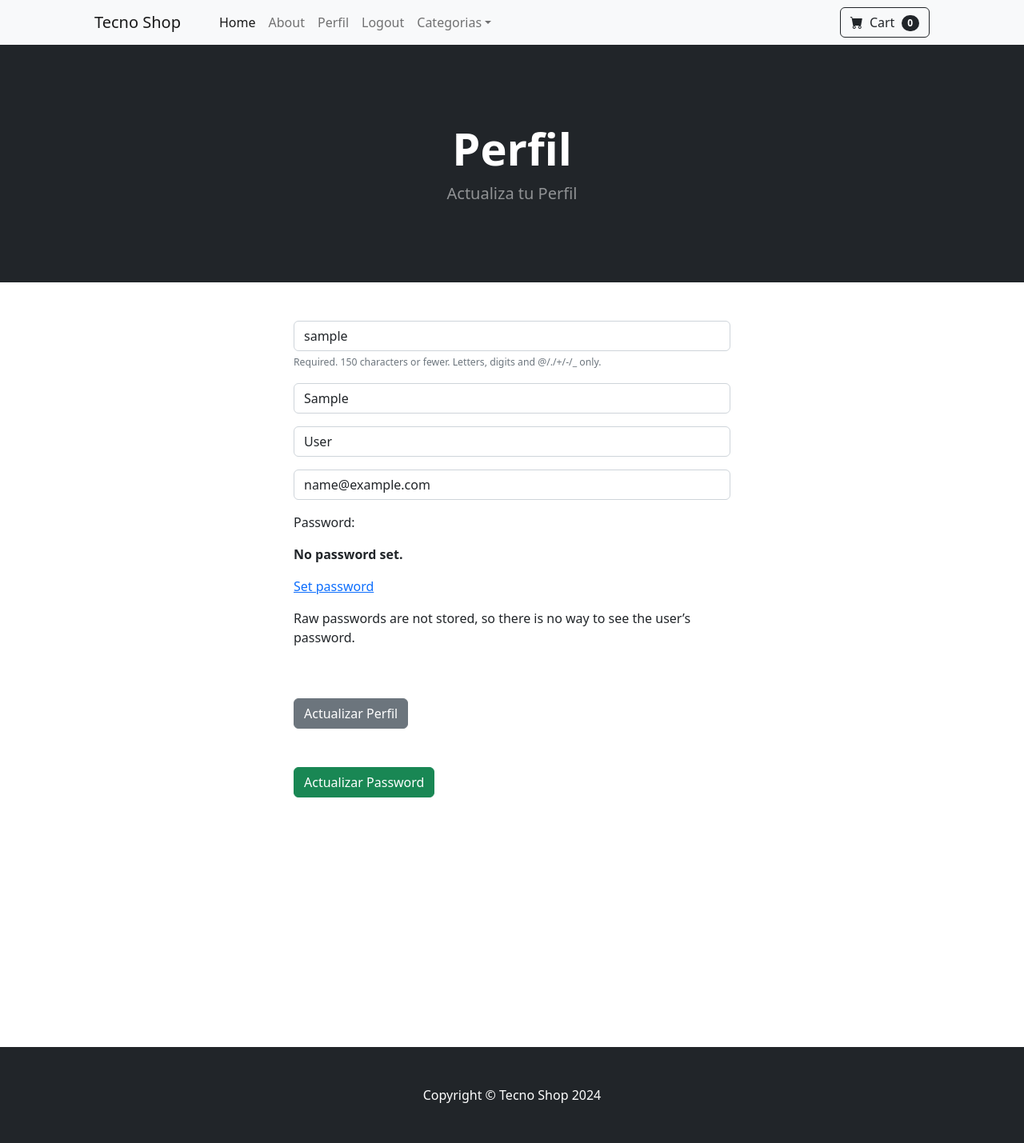
After one commit to cccBurns/ecommerce_django, a Django app: page /update_user/ in a window 1280 px wide. The commit adds this page. Shown: the whole page at 80% size. Run offline with Django 5.2, Linux system fonts and the light colour scheme; the visitor is signed in with stand-in values (Sample User, id 1); data comes from the database, SQL or seed files in the repository; parts of the project's set-up code (start-up, migrations or seed data) failed here and were passed over; some libraries are stand-ins or nearby versions.

Commit message:
viernes 17, video 23, 10min

```diff
--- a/cart/views.py
+++ b/cart/views.py
@@ -2,6 +2,7 @@ from django.shortcuts import render, get_object_or_404
 from .cart import Cart
 from inicio.models import Product
 from django.http import JsonResponse
+from django.contrib import messages
 
 def cart_summary(request):
     # Get the cart
@@ -33,6 +34,7 @@ def cart_add(request):
         # Return resonse
         #response = JsonResponse({'Product Name: ': product.name})
         response = JsonResponse({'qty': cart_quantity})
+        messages.success(request, ("Producto Agregado al Carrito"))
         return response
 
 def cart_delete(request):
@@ -45,6 +47,7 @@ def cart_delete(request):
 
             response = JsonResponse({'product':product_id})
             #return redirect('cart_summary')
+            messages.success(request, ("Producto Eliminado"))
             return response
 
 def cart_update(request):
@@ -58,4 +61,5 @@ def cart_update(request):
 
             response = JsonResponse({'qty':product_qty})
             #return redirect('cart_summary')
+            messages.success(request, ("Tu Carrito fue Actualizado"))
             return response
--- a/inicio/forms.py
+++ b/inicio/forms.py
@@ -1,6 +1,25 @@
 from django.contrib.auth.models import User
-from django.contrib.auth.forms import UserCreationForm
+from django.contrib.auth.forms import UserCreationForm, UserChangeForm, SetPasswordForm
 from django import forms
+
+class UpdateUserForm(UserChangeForm):
+    # Hide Password stuff
+    #password = None
+    # Other fields
+    email = forms.EmailField(label="", widget=forms.TextInput(attrs={'class':'form-control', 'placeholder':'Email Address'}))
+    first_name = forms.CharField(label="", max_length=100, widget=forms.TextInput(attrs={'class':'form-control', 'placeholder':'First Name'}))
+    last_name = forms.CharField(label="", max_length=100, widget=forms.TextInput(attrs={'class':'form-control', 'placeholder':'Last Name'}))
+
+    class Meta:
+        model = User
+        fields = ('username', 'first_name', 'last_name', 'email')
+
+    def __init__(self, *args, **kwargs):
+        super(UpdateUserForm, self).__init__(*args, **kwargs)
+        self.fields['username'].widget.attrs['class'] = 'form-control'
+        self.fields['username'].widget.attrs['placeholder'] = 'User Name'
+        self.fields['username'].label = ''
+        self.fields['username'].help_text = '<span class="form-text text-muted"><small>Required. 150 characters or fewer. Letters, digits and @/./+/-/_ only.</small></span>'
 
 class SignUpForm(UserCreationForm):
 	email = forms.EmailField(label="", widget=forms.TextInput(attrs={'class':'form-control', 'placeholder':'Email Address'}))
--- a/inicio/templates/navbar.html
+++ b/inicio/templates/navbar.html
@@ -9,6 +9,7 @@
                         <li class="nav-item"><a class="nav-link" href="{% url 'about' %}">About</a></li>
 
                     {% if user.is_authenticated %}
+                        <li class="nav-item"><a class="nav-link" href="{% url 'update_user' %}">Perfil</a></li>
                         <li class="nav-item"><a class="nav-link" href="{% url 'logout' %}">Logout</a></li>
                     {% else %}
                         <li class="nav-item"><a class="nav-link" href="{% url 'login' %}">Login</a></li>
--- a/inicio/templates/product.html
+++ b/inicio/templates/product.html
@@ -77,6 +77,7 @@ $(document).on('click', '#add-cart', function(e){
           //console.log(json)
           document.getElementById("cart_quantity").
             textContent = json.qty
+          location.reload();
       },
 
       error: function(xhr, errmsg, err){
--- /dev/null
+++ b/inicio/templates/update_user.html
@@ -0,0 +1,44 @@
+{% extends 'base.html' %}
+{% block content  %}
+
+<!-- Header-->
+<header class="bg-dark py-5">
+    <div class="container px-4 px-lg-5 my-5">
+        <div class="text-center text-white">
+            <h1 class="display-4 fw-bolder">Perfil</h1>
+            <p class="lead fw-normal text-white-50 mb-0">Actualiza tu Perfil</p>
+        </div>
+    </div>
+</header>
+
+<div class="container">
+    <div class="row">
+
+            <div class="col-md-6 offset-md-3">
+
+                <br><br>
+                <form method="POST" action="{% url 'update_user' %}">
+                    {% csrf_token %}
+
+                    {{ user_form.as_p }}
+                    <br><br>
+                    <button type="submit" class="btn btn-secondary">Actualizar Perfil</button>
+
+
+                </form>
+                <br><br>
+                <a href="{% url 'update_password' %}" class="btn btn-success">Actualizar Password</a>
+                <br><br>
+                <br><br>
+                <br><br>
+                <br><br>
+                <br><br>
+                <br><br>
+                <br><br>
+
+            </div>
+        </center>
+    </div>
+</div>
+
+{% endblock %}
--- a/inicio/urls.py
+++ b/inicio/urls.py
@@ -7,6 +7,8 @@ urlpatterns = [
     path('login/', views.login_user, name='login'),
     path('logout/', views.logout_user, name='logout'),
     path('register/', views.register_user, name='register'),
+    path('update_password/', views.update_password, name='update_password'),
+    path('update_user/', views.update_user, name='update_user'),
     path('product/<int:pk>', views.product, name='product'),
     path('category/<str:foo>', views.category, name='category'),
     path('category_summary/', views.category_summary, name='category_summary')
--- a/inicio/views.py
+++ b/inicio/views.py
@@ -4,8 +4,41 @@ from django.contrib.auth import authenticate, login, logout
 from django.contrib import messages
 from django.contrib.auth.models import User
 from django.contrib.auth.forms import UserCreationForm
-from .forms import SignUpForm
+from .forms import SignUpForm, UpdateUserForm, ChangePasswordForm
 from django import forms
+
+def update_password(request):
+    if request.user.is_authenticaded:
+        current_user = request.user
+        # Did they fill out the form
+        if request.method == 'POST':
+            # Do stuff
+            pass
+        else:
+            form = ChangePasswordForm(current_user)
+            return render(request, "update_password.html", {'form':form})
+    else:
+        messages.success(request, "Debes loguearte para ver esta pagina")
+        return redirect('home')
+
+    return render(request, "update_password.html", {})
+
+
+def update_user(request):
+    if request.user.is_authenticated:
+        current_user = User.objects.get(id=request.user.id)
+        user_form = UpdateUserForm(request.POST or None, instance=current_user)
+
+        if user_form.is_valid():
+            user_form.save()
+
+            login(request, current_user)
+            messages.success(request, "Perfil Actualizado!")
+            return redirect('home')
+        return render(request, "update_user.html", {'user_form':user_form})
+    else:
+        messages.success(request, "Debes loguearte para tener acceso a esta pagina")
+        return redirect('home')
 
 def category_summary(request):
     categories = Category.objects.all()
```
Also changed, not shown: inicio/templates/update_password.html (added, +43 -0 lines).
